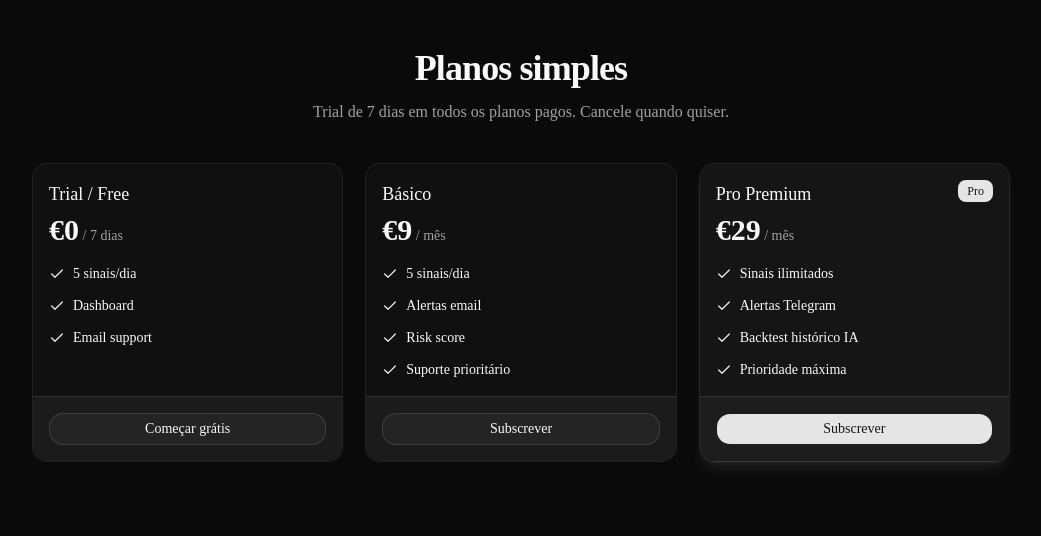
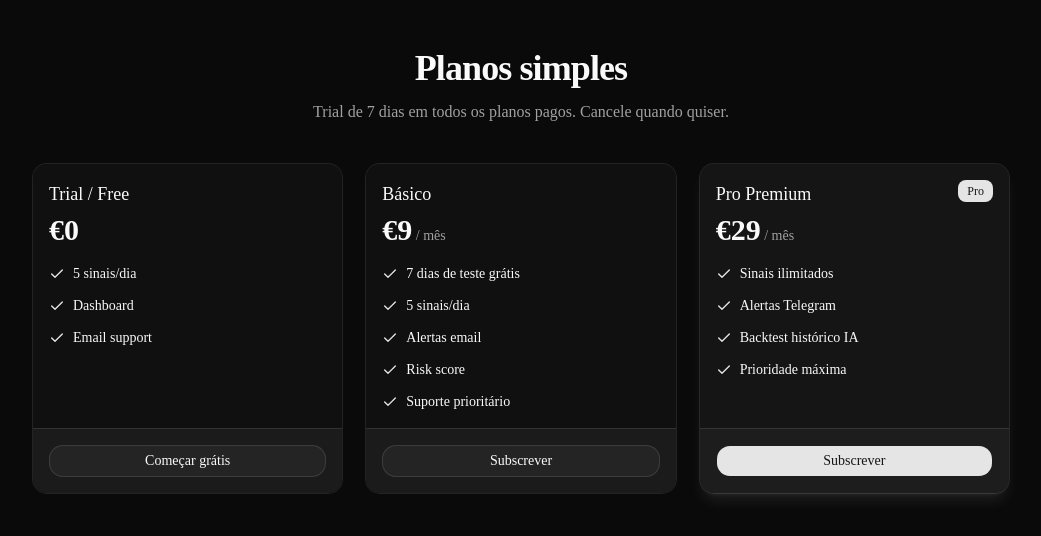
Before and after one commit to muxima127-arch/tradeai-signals, a Next.js app: page /pricing in a window 1280 px wide. Shown: the top 536 px of the page, without its empty margins (119-1160 px from the left). Built offline with nearby package versions, Linux system fonts and the light colour scheme; no server answers.

Commit message:
feat: remove 7 dias trial, add 7 dias teste no plano basico

```diff
--- a/app/pricing/page.tsx
+++ b/app/pricing/page.tsx
@@ -13,7 +13,7 @@ const plans = [
   {
     id: "trial",
     price: "€0",
-    period: "7 dias",
+        period: "",
     features: ["5 sinais/dia", "Dashboard", "Email support"],
     highlight: false,
     stripe: null,
@@ -22,7 +22,7 @@ const plans = [
     id: "basic",
     price: "€9",
     period: "mês",
-    features: ["5 sinais/dia", "Alertas email", "Risk score", "Suporte prioritário"],
+        features: ["7 dias de teste grátis", "5 sinais/dia", "Alertas email", "Risk score", "Suporte prioritário"],
     highlight: false,
     stripe: "basic" as const,
   },
```
